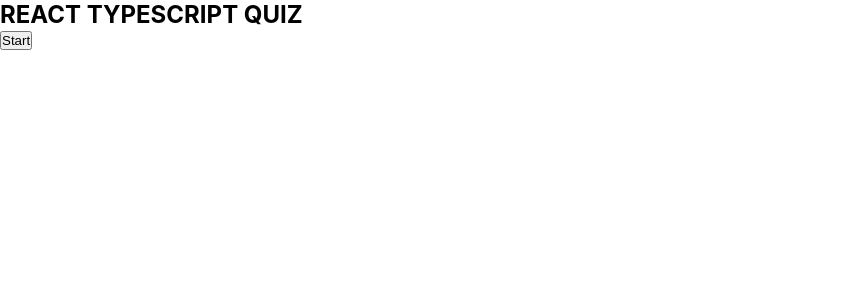
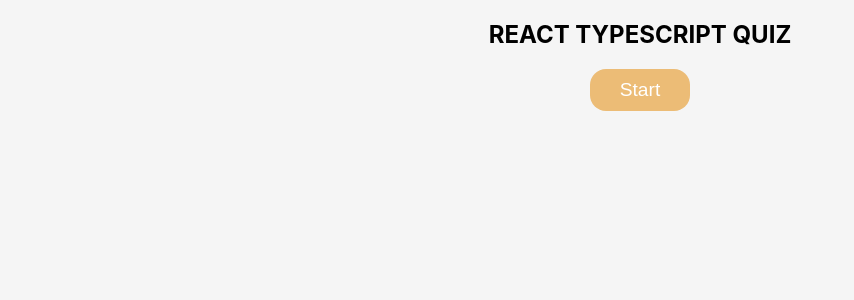
Before and after one commit to caleberi/portfolio, a React (Create React App) app: page / in a window 1280 px wide. Shown: the top 300 px of the page, without its empty margins (0-854 px from the left). Built offline with nearby package versions, Linux system fonts and the light colour scheme.

Commit message:
added simple style

```diff
--- /dev/null
+++ b/src/Components/QuestionCard.css
@@ -0,0 +1,39 @@
+.questionCard{
+    /* border: 2px dashed orange; */
+    max-width: 600px;
+    padding: 10px;
+    margin-inline: auto;
+    background: white;
+    box-shadow: 0px 4px 35px rgba(0,0,0,0.08);
+    border-radius: 1rem;
+    margin-top: 20px;
+}
+
+.questionCard__number{
+    font-size: 1.5rem;
+    font-weight: 600;
+}
+
+.questionCard__question{
+    margin: 25px 0;
+    font-size: 1.2rem;
+    font-weight: 500;
+}
+
+.questionCard__options{
+    margin-bottom: 20px;
+}
+
+.questionCard__options >button {
+    /* color: red; */
+    width: 90%;
+    padding: 15px 0;
+    cursor: pointer;
+}
+
+
+@media screen and (max-width: 500px) {
+    .questionCard{
+        margin: 20px 20px 0;
+    }
+}
--- a/src/Components/QuestionCard.tsx
+++ b/src/Components/QuestionCard.tsx
@@ -1,5 +1,6 @@
 import React from 'react'
 import { AnswerObject } from '../Pages/QuizPage'
+import './QuestionCard.css'
 
 type QuestionCardProps = {
     question: string;
@@ -13,17 +14,17 @@ type QuestionCardProps = {
 
 const QuestionCard = ({ question, answers, callback, userAnswer, questionNumber, totalQuestion }: QuestionCardProps) => {
   return (
-    <div style={{ border: "2px dashed orange" }}>
+    <div className='questionCard'>
         <p className="questionCard__number">
             Question: {questionNumber} / {totalQuestion}
         </p>
 
         {/* watch this */}
-        <p>{question}</p>
+        <p className='questionCard__question'>{question}</p>
 
         <div>
             {answers.map(answer => (
-                <div>
+                <div className='questionCard__options' key={answer}>
                     <button
                     // 😮‍💨 use double bangs to set something to boolean...
                         disabled={!!userAnswer}
--- /dev/null
+++ b/src/Pages/QuizPage.css
@@ -0,0 +1,43 @@
+.quizPage{
+    background: whitesmoke;
+    height: 100vh;
+    text-align: center;
+    padding-top: 20px;
+}
+
+.quizPage__start{
+    padding: 10px 30px;
+    margin-top: 20px;
+    font-size: 1.2rem;
+    border-radius: 1rem;
+    background: #ecbc76;
+    border: none;
+    color: white;
+    cursor: pointer;
+}
+
+.quizPage__score{
+    font-size: 2rem;
+}
+
+.quizPage__nextQuestion{
+    margin-top: 30px;
+    width: 400px;
+    padding: 10px 0;
+    cursor: pointer;
+    font-size: 1.2rem;
+}
+
+.quizPage__nextQuestion:hover{
+    background: #ecbc76;
+    color: white;
+    border: none;
+    /* transition: ; */
+}
+
+
+@media screen and (max-width: 500px) {
+    .quizPage__nextQuestion{
+        width: 350px;
+    }
+}
--- a/src/Pages/QuizPage.tsx
+++ b/src/Pages/QuizPage.tsx
@@ -1,6 +1,7 @@
 import React, { useState } from 'react'
 import QuestionCard from '../Components/QuestionCard'
 import { fetchQuizQuestions, Difficulty, QuestionState } from '../utils/Api'
+import './QuizPage.css'
 
 const TOTAL_QUESTIONS = 10
 
@@ -21,7 +22,7 @@ export const QuizPage = () => {
     const [gameOver, setGameOver] = useState(true)
 
     // console.log(fetchQuizQuestions(TOTAL_QUESTIONS, Difficulty.EASY))
-    console.log(questions)
+    // console.log(questions)
 
     // starting game
     const startTrivia = async () => {
@@ -83,16 +84,16 @@ export const QuizPage = () => {
 
 
     return(
-        <div>
+        <div className='quizPage'>
             <h2>REACT TYPESCRIPT QUIZ</h2>
             {
                 gameOver || userAnswers.length === TOTAL_QUESTIONS ? (
-                    <button className='question__start' onClick={startTrivia}>Start</button>
+                    <button className='quizPage__start' onClick={startTrivia}>Start</button>
                 ) : null
             }
 
-            {!gameOver ? <p className="question__score">Score: {score}</p> : null}
-            {loading ? <p>Loading Questions</p>: null }
+            {!gameOver ? <p className="quizPage__score">Score: {score}</p> : null}
+            {loading ? <p>Loading Questions...</p>: null }
 
             {!loading && !gameOver && (
                  <QuestionCard
@@ -106,7 +107,7 @@ export const QuizPage = () => {
             )}
 
             {!gameOver && !loading && userAnswers.length === number + 1 && number !== TOTAL_QUESTIONS - 1 && (
-                <button className="question__next" onClick={nextQuestion}>Next Question</button>
+                <button className="quizPage__nextQuestion" onClick={nextQuestion}>Next Question</button>
             )}
         </div>
     )
```
